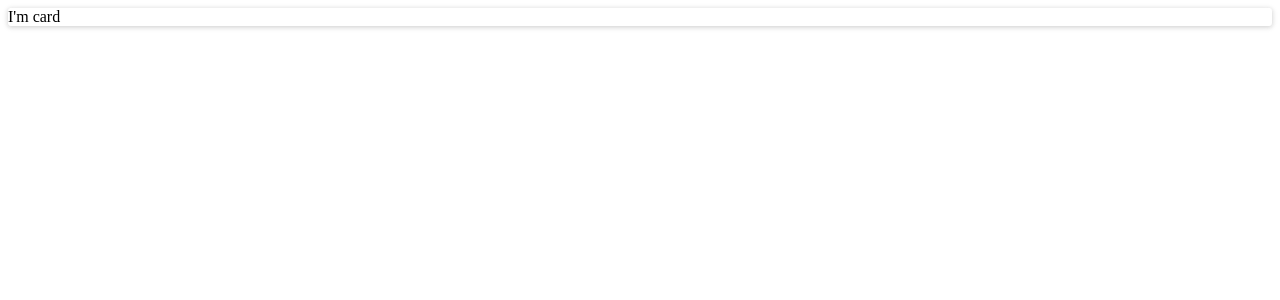
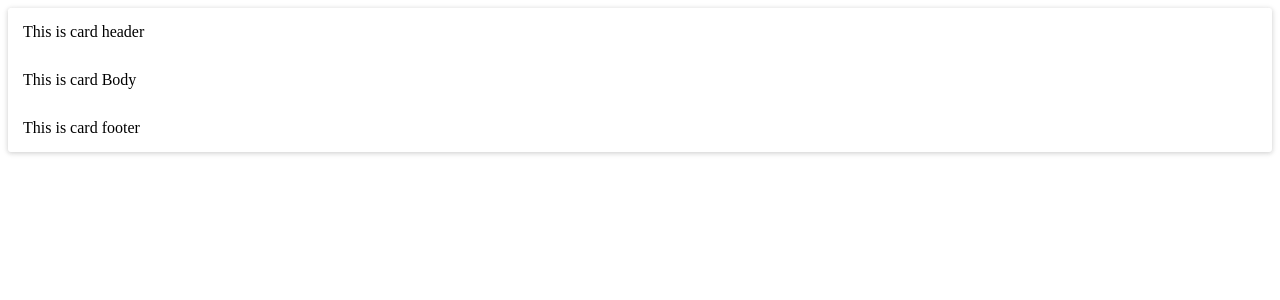
Before and after one commit to ksharifbd/vue3-learn, a Vue app: page / in a window 1280 px wide. Shown: the top 300 px of the page. Built offline with nearby package versions, Linux system fonts and the light colour scheme.

Commit message:
adds Card

```diff
--- a/src/App.vue
+++ b/src/App.vue
@@ -1,5 +1,9 @@
 <template>
-  <Card />
+  <Card showFooter>
+    <template v-slot:cardHeader> This is card header </template>
+    <template v-slot:cardBody> This is card Body </template>
+    <template v-slot:cardFooter>This is card footer </template>
+  </Card>
 </template>
 
 <script>
--- a/src/components/Card/Card.css
+++ b/src/components/Card/Card.css
@@ -7,3 +7,9 @@
   box-shadow: rgba(31, 31, 31, 0.12) 0px 1px 6px,
     rgba(31, 31, 31, 0.12) 0px 1px 4px;
 }
+
+.Card__header,
+.Card__body,
+.Card__footer {
+  padding: 15px;
+}
--- a/src/components/Card/Card.html
+++ b/src/components/Card/Card.html
@@ -1,3 +1,11 @@
 <div class="Card">
-  I'm card
+  <div class="Card__header">
+    <slot name="cardHeader"></slot>
+  </div>
+  <div class="Card__body">
+    <slot name="cardBody"></slot>
+  </div>
+  <div class="Card__footer" v-if="showFooter">
+    <slot name="cardFooter"></slot>
+  </div>
 </div>
--- a/src/components/Card/Card.vue
+++ b/src/components/Card/Card.vue
@@ -1,6 +1,10 @@
 <template src="./Card.html" />
 <script>
-export default {};
+export default {
+  props: {
+    showFooter: Boolean,
+  }
+};
 </script>
 <style scoped src="./Card.css">
 </style>
```
